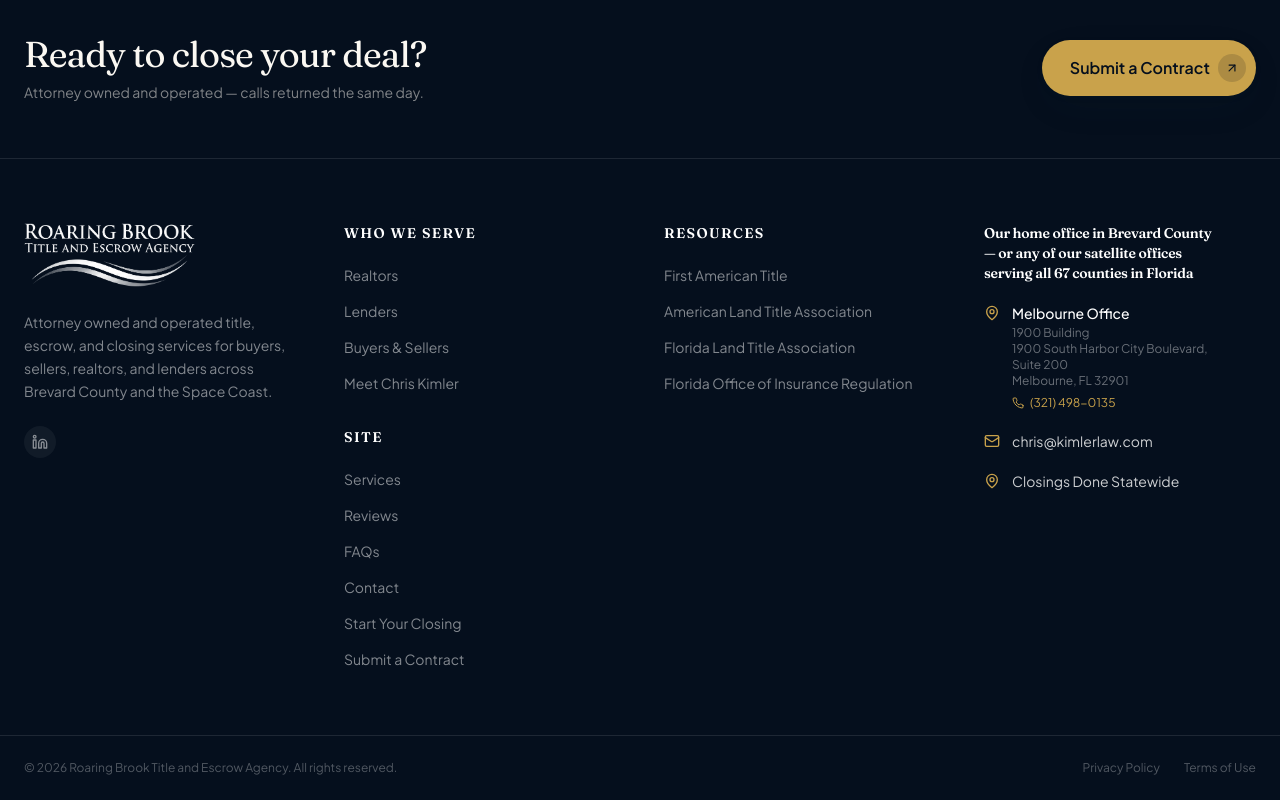
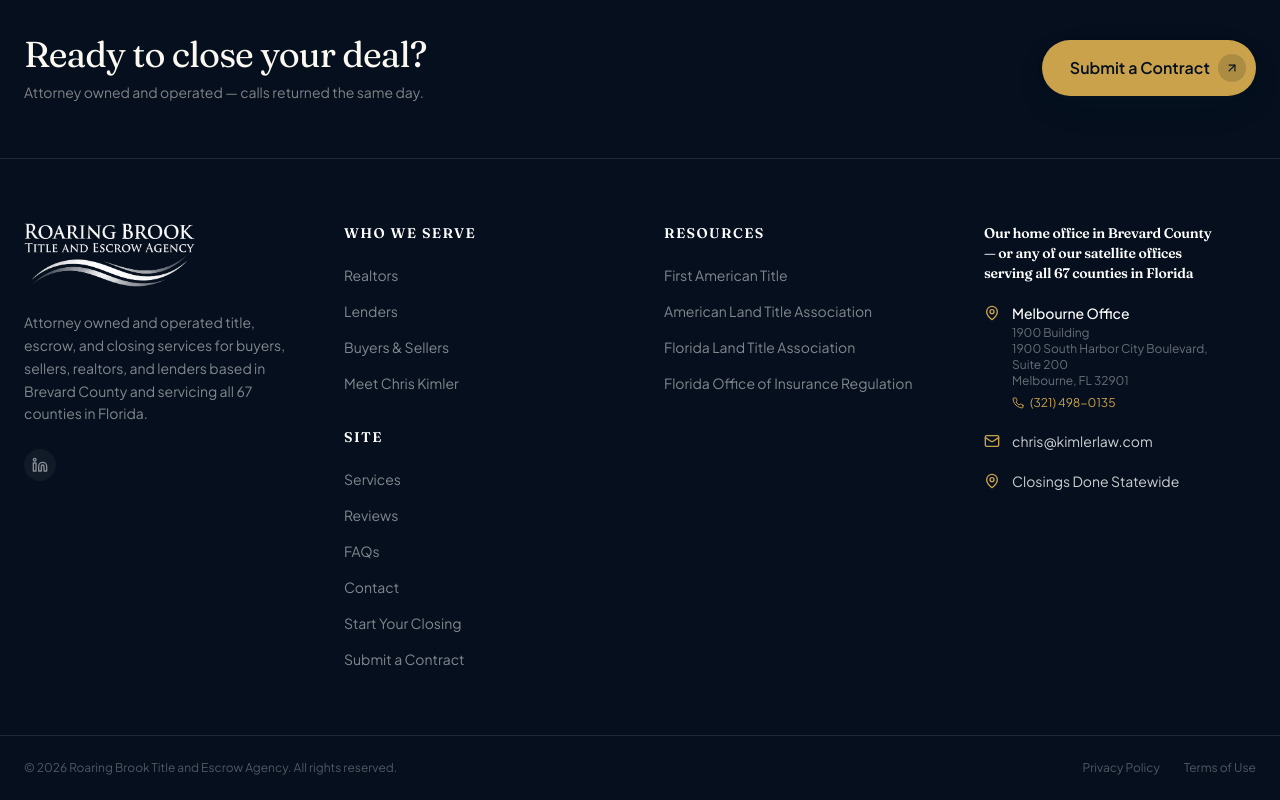
Before and after one commit to andrewmagistro/roaringbrook-fl, a Next.js app: page / in a window 1280 px wide. Shown: the part 4725-5525 px from the top of the page. Built offline with nearby package versions, Linux system fonts and the light colour scheme.

Commit message:
Broaden footer brand blurb to statewide coverage
"Across Brevard County and the Space Coast" -> "based in Brevard
County and servicing all 67 counties in Florida" per feedback.

```diff
--- a/components/footer.tsx
+++ b/components/footer.tsx
@@ -61,9 +61,9 @@
               className="h-16 w-auto"
             />
             <p className="mt-6 text-sm leading-relaxed text-white/50">
-              Attorney owned and operated title, escrow, and closing services for
-              buyers, sellers, realtors, and lenders across Brevard County and
-              the Space Coast.
+              Attorney owned and operated title, escrow, and closing services
+              for buyers, sellers, realtors, and lenders based in Brevard
+              County and servicing all 67 counties in Florida.
             </p>
             <div className="mt-6 flex gap-3">
               <a
```
